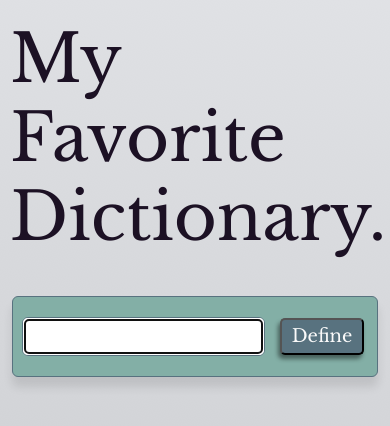
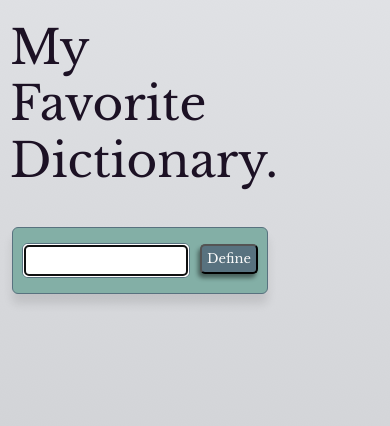
Before and after one commit to bfreitas1098/dictionary-project, a React (Create React App) app: page / in a window 390 px wide. Shown: the top 426 px of the page. Built offline with nearby package versions, Linux system fonts and the light colour scheme.

Commit message:
Fixed the responsiveness of the site for mobile phones

```diff
--- a/src/App.css
+++ b/src/App.css
@@ -13,3 +13,6 @@ body {
   background-image: url("dictionary-background.png");
   font-family: "Libre Baskerville", serif;
 }
+
+@media (min-width: 390px) and (max-width: 810px) {
+}
--- a/src/Definitions.css
+++ b/src/Definitions.css
@@ -22,13 +22,14 @@
   font-size: 18px;
 }
 
-@media (min-width: 390px) and (max-width: 840px) {
+@media (min-width: 380px) and (max-width: 810px) {
   .Definitions h3 {
     margin-top: 0px;
+    font-size: 20px;
   }
 
   .Definitions li {
-    font-size: 14px;
+    font-size: 12px;
   }
 
   .Definitions {
@@ -36,6 +37,6 @@
   }
 
   .Definitions .meaning {
-    font-size: 16px;
+    font-size: 14px;
   }
 }
--- a/src/Images.css
+++ b/src/Images.css
@@ -17,12 +17,12 @@
   font-size: 12px;
 }
 
-@media (min-width: 390px) and (max-width: 840px) {
+@media (min-width: 380px) and (max-width: 810px) {
   .Images img {
-    margin: 10px 0;
+    margin: 5px 0;
   }
 
   .Images section {
-    padding: 10px !important;
+    padding: 8px !important;
   }
 }
--- a/src/Results.css
+++ b/src/Results.css
@@ -12,7 +12,11 @@
   font-size: 20px;
 }
 
-@media (min-width: 390px) and (max-width: 840px) {
+@media (min-width: 380px) and (max-width: 810px) {
+  .Results h2 {
+    font-size: 25px;
+  }
+
   .Results .word-section {
     margin-top: 10px !important;
   }
@@ -20,4 +24,8 @@
   .Results .definitions-content {
     margin-top: -30px;
   }
+
+  .Results .pronunciation {
+    font-size: 16px;
+  }
 }
--- a/src/Search.css
+++ b/src/Search.css
@@ -44,29 +44,33 @@
   margin: 0 -110px 0 100px;
 }
 
-@media (min-width: 390px) and (max-width: 840px) {
+@media (min-width: 380px) and (max-width: 810px) {
   .Search h1 {
-    font-size: 66px;
+    font-size: 47px;
     margin-left: -10px;
   }
 
   .Search .search-content {
-    margin: -10px -15px 0 0;
+    margin: -10px 0 0 0px;
+    max-width: 280px;
   }
 
   .Search .search-box {
-    padding: 5px 6px;
-    margin: 0 -5px 0 -29px;
+    margin: 0 -5px 0 -25px;
+    padding: 3px 4px;
   }
 
   .Search .search-button {
-    padding: 3px 10px;
-    margin-right: -25px;
-    margin-left: 20px;
+    padding: 3px 5px;
+    margin: 0px -25px 0 15px;
+    font-size: 13px;
+    position: relative;
+    bottom: 3px;
   }
 
   .Search .results-content {
     margin-left: 0px;
+    max-width: 280px;
   }
 
   .Search .images-section {
@@ -74,6 +78,6 @@
   }
 
   .Search section {
-    padding: 20px !important;
+    padding: 15px;
   }
 }
--- a/src/Synonyms.css
+++ b/src/Synonyms.css
@@ -9,8 +9,12 @@
   margin: 15px 8px -20px 8px;
 }
 
-@media (min-width: 390px) and (max-width: 840px) {
+@media (min-width: 380px) and (max-width: 810px) {
+  .Synonyms h6 {
+    font-size: 16px;
+  }
+
   .Synonyms .synonyms-content {
-    font-size: 14px;
+    font-size: 12px;
   }
 }
```
